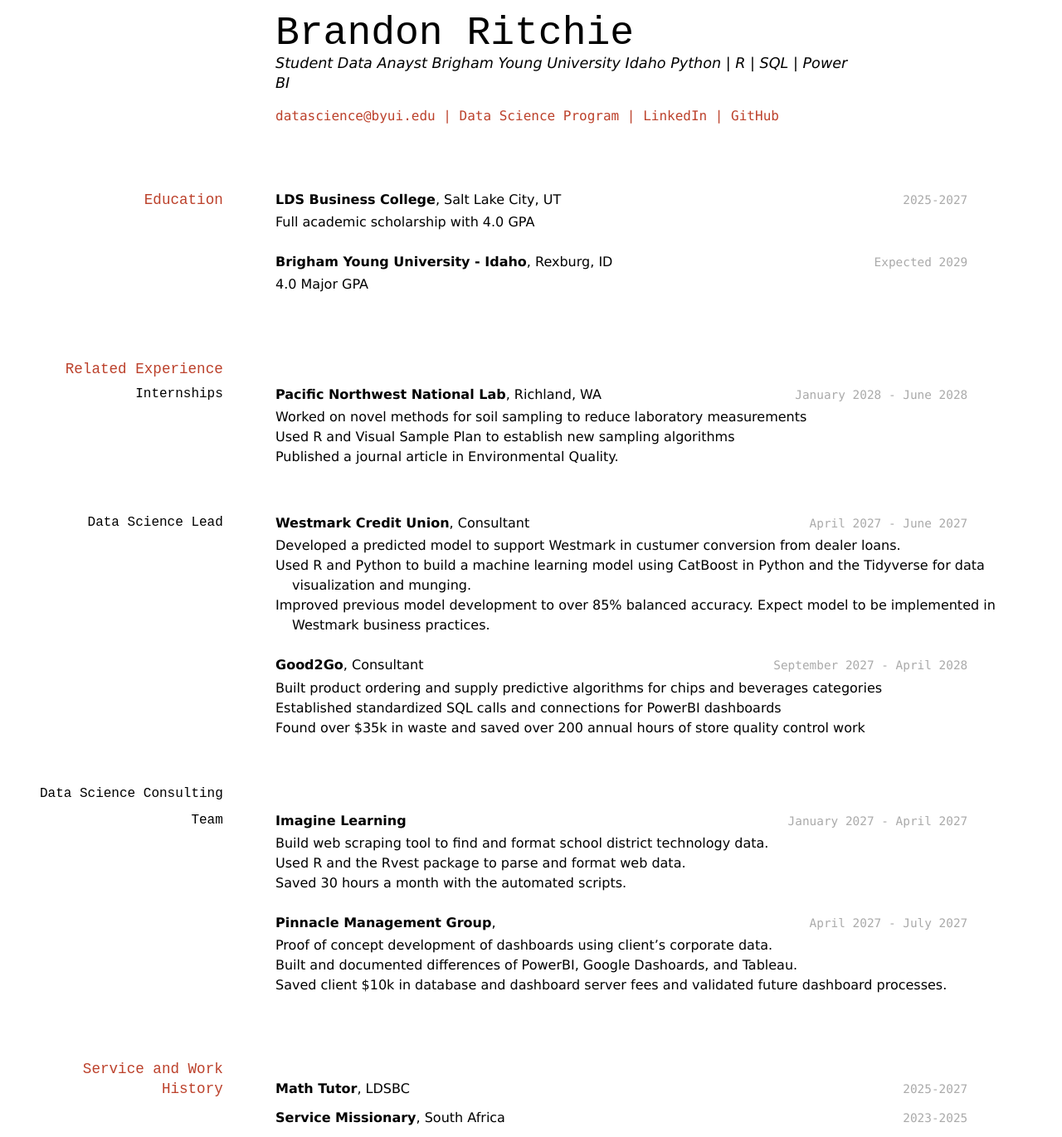
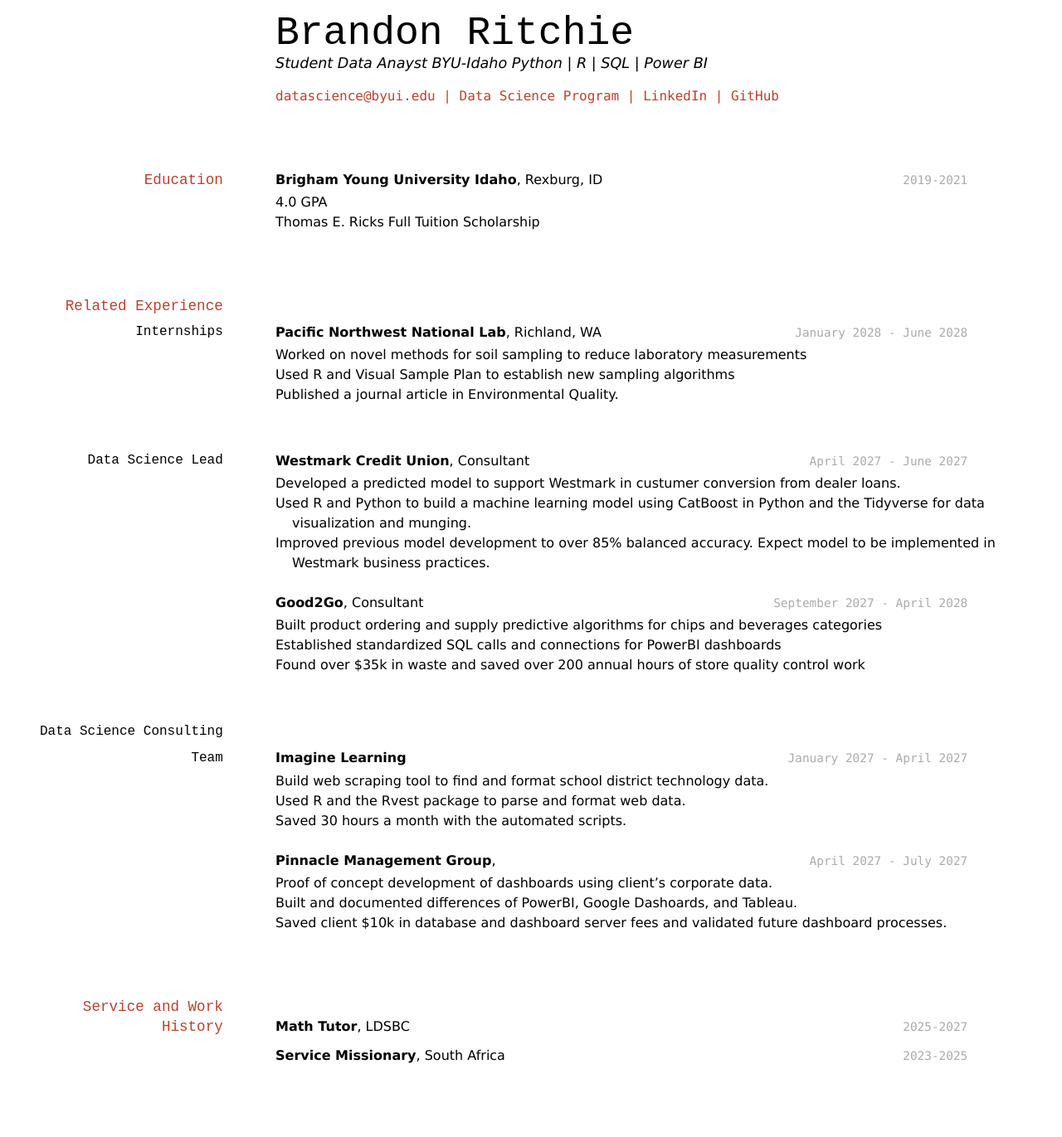
Before and after one commit to byuids-resumes/BrandonRitchie_Resume, a Jekyll site: the page built from docs/index.md, in a window 1280 px wide. Shown: the whole page at 83% size. Built offline with Jekyll 4.4.1, drawn with Linux system fonts in a browser that asks for light colours; after the commit the page ends 1296 px from its top, so only the background shows below that.

Commit message:
A couple more edits

```diff
--- a/docs/index.md
+++ b/docs/index.md
@@ -3,7 +3,7 @@ layout: cv
 title: Brandon Ritchie's Resume
 ---
 # Brandon Ritchie
-Student Data Anayst Brigham Young University Idaho
+Student Data Anayst BYU-Idaho
 Python | R | SQL | Power BI
 
 <div id="webaddress">
@@ -17,16 +17,11 @@ Python | R | SQL | Power BI
 
 ## Education
 
-`2025-2027`
-__LDS Business College__, Salt Lake City, UT
+`2019-2021`
+__Brigham Young University Idaho__, Rexburg, ID
 
-- Full academic scholarship with 4.0 GPA
-
-`Expected 2029`
-__Brigham Young University - Idaho__, Rexburg, ID
-
-- 4.0 Major GPA
-
+- 4.0 GPA
+- Thomas E. Ricks Full Tuition Scholarship
 
 ## Related Experience
 
```
